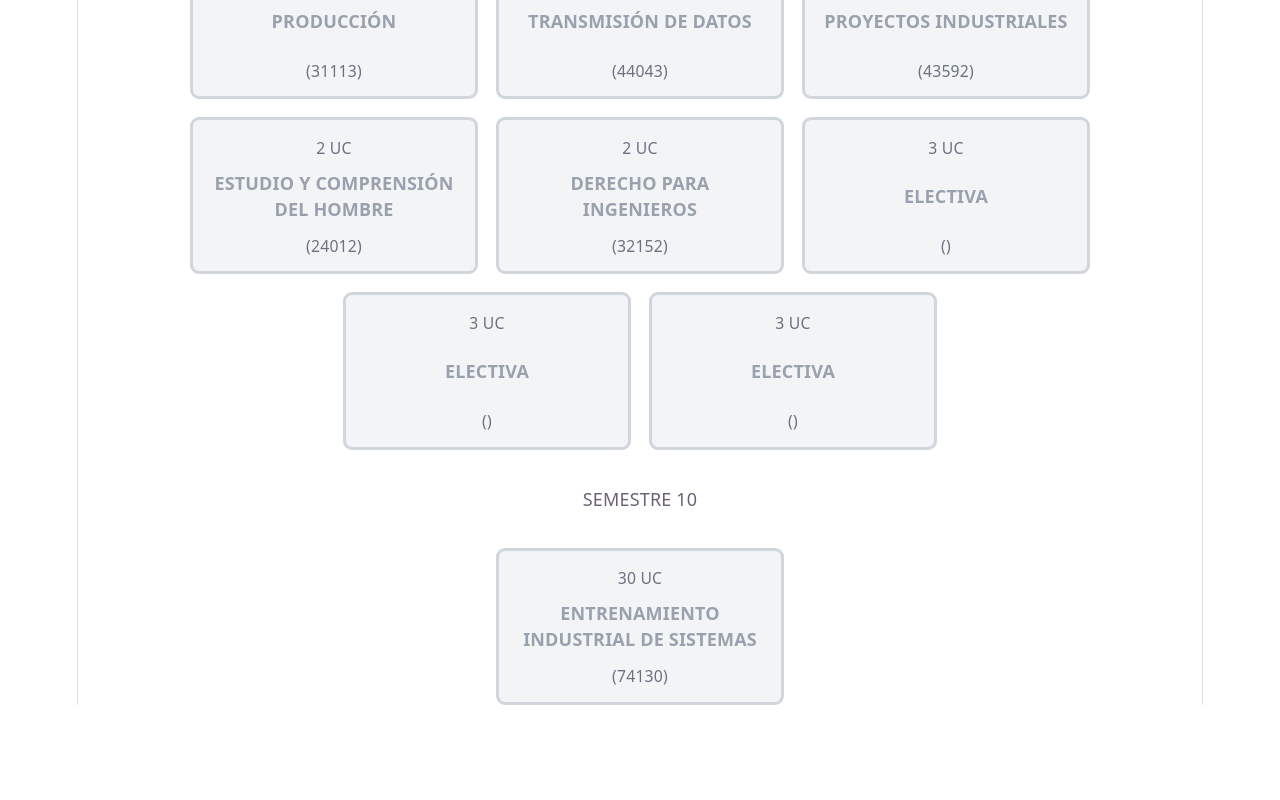
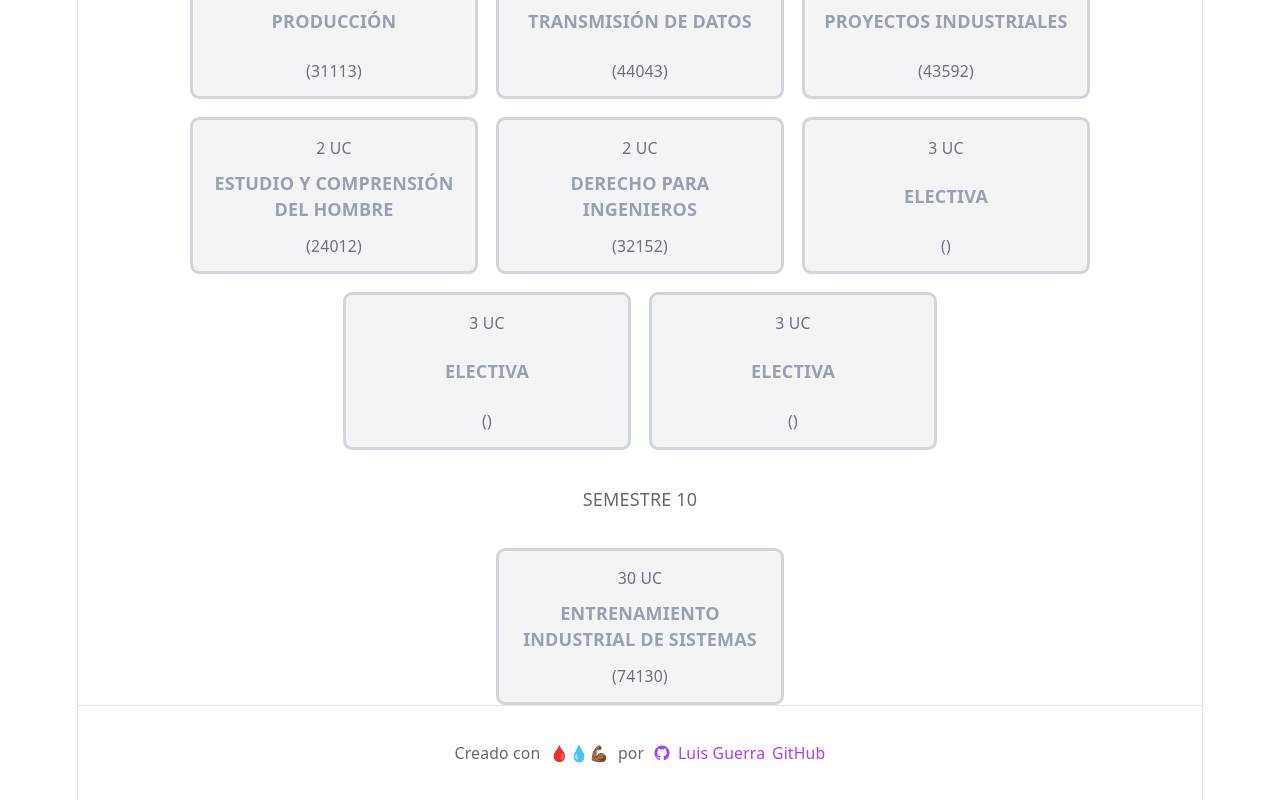
Before and after one commit to Guerra-Luis/visor_materias, a React (Vite) app: page / in a window 1280 px wide. Shown: the part 5164-5964 px from the top of the page. Before the commit the page ends 5869 px from the top, so only its background shows below. Built offline with nearby package versions, Linux system fonts and the light colour scheme.

Commit message:
feat(ui): add footer component with author info

```diff
--- a/src/App.jsx
+++ b/src/App.jsx
@@ -1,5 +1,6 @@
 import './App.css'
 import { CareerGraph } from './components/CareerGraph'
+import { Footer } from './components/Footer'
 import { PensumProvider, usePensum } from './context/PensumContext'
 import { pensum_completo } from './data/pensum.json'
 
@@ -33,6 +34,7 @@
       <h2>Materias aprobadas: {aproveSubjects} / {totalSubjects} </h2>
 
       <CareerGraph data={pensumData} />
+      <Footer />
     </>
   )
 }
--- /dev/null
+++ b/src/components/Footer.jsx
@@ -0,0 +1,32 @@
+export function Footer() {
+  return (
+    <footer className='mt-auto py-8 px-4 border-t border-(--border)'>
+      <div className='flex items-center justify-center gap-2 text-sm text-(--text)'>
+        <span>Creado con</span>
+        <span className='text-(--accent)'>🩸💧💪🏾</span>
+        <span>por</span>
+        <a
+          href='https://github.com/Guerra-Luis'
+          target='_blank'
+          rel='noopener noreferrer'
+          className='flex items-center gap-1.5 text-(--accent) hover:underline'
+        >
+          <svg
+            className='w-4 h-4'
+            fill='currentColor'
+            viewBox='0 0 24 24'
+            aria-hidden='true'
+          >
+            <path
+              fillRule='evenodd'
+              d='M12 2C6.477 2 2 6.484 2 12.017c0 4.425 2.865 8.18 6.839 9.504.5.092.682-.217.682-.483 0-.237-.008-.868-.013-1.703-2.782.605-3.369-1.343-3.369-1.343-.454-1.158-1.11-1.466-1.11-1.466-.908-.62.069-.608.069-.608 1.003.07 1.531 1.032 1.531 1.032.892 1.53 2.341 1.088 2.91.832.092-.647.35-1.088.636-1.338-2.22-.253-4.555-1.113-4.555-4.951 0-1.093.39-1.988 1.029-2.688-.103-.253-.446-1.272.098-2.65 0 0 .84-.27 2.75 1.026A9.564 9.564 0 0112 6.844c.85.004 1.705.115 2.504.337 1.909-1.296 2.747-1.027 2.747-1.027.546 1.379.202 2.398.102 2.65.64.7 1.028 1.595 1.028 2.688 0 3.848-2.339 4.695-4.566 4.943.359.309.678.92.678 1.855 0 1.338-.012 2.419-.012 2.747 0 .268.18.58.688.482A10.019 10.019 0 0022 12.017C22 6.484 17.522 2 12 2z'
+              clipRule='evenodd'
+            />
+          </svg>
+          Luis Guerra
+          <span>GitHub</span>
+        </a>
+      </div>
+    </footer>
+  )
+}
```
Also changed, not shown: 1 other file (tests, documents, lock files or other folders).
